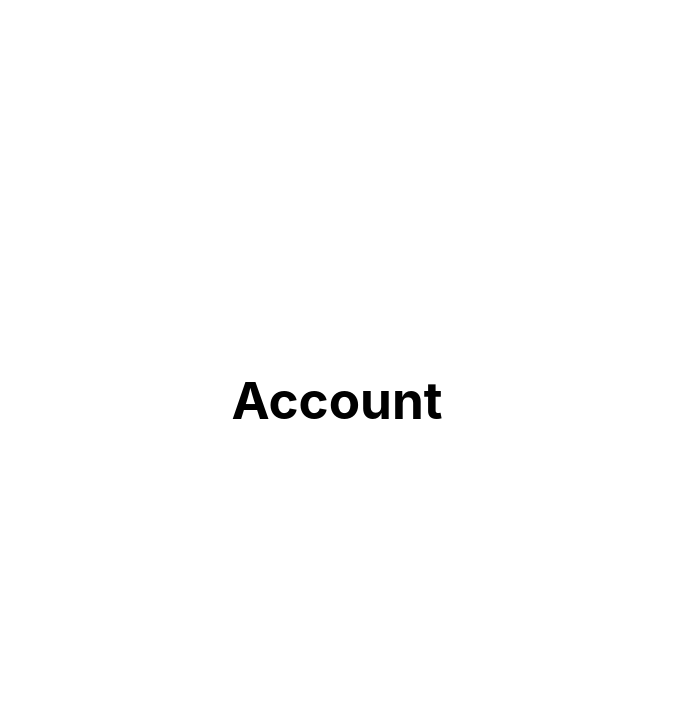
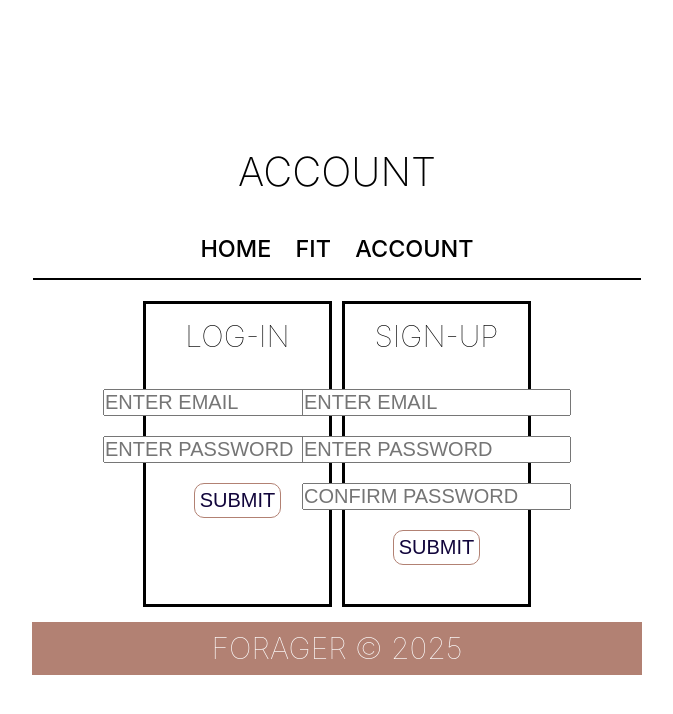
Before and after one commit to injilaadi/forager, a React (Vite) app in the folder my-app/: page /Account in a window 1280 px wide. Shown: the top 714 px of the page, without its empty margins (303-976 px from the left). Built offline with nearby package versions, Linux system fonts and the light colour scheme.

Commit message:
Customized the account and fit tabs

```diff
--- a/my-app/src/App.jsx
+++ b/my-app/src/App.jsx
@@ -6,6 +6,8 @@ import Fit from "./pages/Fit"
 import Account from "./pages/Account"
 
 import './pages/Home.css'
+import './pages/Fit.css'
+import './pages/Account.css'
 import {BrowserRouter, Route, Routes} from "react-router-dom"
 
 import './App.css'
--- a/my-app/src/pages/Account.jsx
+++ b/my-app/src/pages/Account.jsx
@@ -4,7 +4,40 @@ function Account(){
 
         return(
 
-        <h1>Account</h1>
+            <section>
+            <h1 className = "homeTitle">Account</h1>
+
+            <nav className = "navBar">
+                <h3 className = "For you"><a className="anchorHover" href="/" style={{color: 'black'}} onMouseOver={"black"}>Home</a></h3>
+                <h3 className = "Find your best fit"><a href="/Fit" style={{color: 'black'}}>Fit</a></h3>
+                <h3 className = "Sign-in"><a href="/Account" style={{color: 'black'}}>Account</a></h3>
+            </nav>
+            <section class = "account">
+                <div class="account-container">
+                <h2 class ="sign-in2">Log-In</h2>
+                <input type="email" placeholder="Enter Email"/>
+                <input type="password" placeholder="Enter Password"/>
+                <input class = "submit" type="submit"/>
+
+                </div>
+                 <div class="account-container">
+
+                    <h2 class ="sign-in2">Sign-Up</h2>
+                    <input type="email" placeholder="Enter Email"/>
+                    <input type="password" placeholder="Enter Password"/>
+                    <input type="password" placeholder="Confirm Password"/>
+                    <input class = "submit" type="submit"/>
+                </div>
+
+
+
+
+            </section>
+            <footer class = "footer">
+                <h1 class = "footerTitle">Forager © 2025</h1>
+
+            </footer>
+        </section>
 
         )
 
--- a/my-app/src/pages/Fit.jsx
+++ b/my-app/src/pages/Fit.jsx
@@ -3,10 +3,67 @@ import React from "react";
 function Fit(){
 
         return(
+            <section>
+            <h1 className = "homeTitle">Find Your Fit</h1>
 
-        <h1>Fit</h1>
+            <nav className = "navBar">
+                <h3 className = "For you"><a className="anchorHover" href="/" style={{color: 'black'}} onMouseOver={"black"}>Home</a></h3>
+                <h3 className = "Find your best fit"><a href="/Fit" style={{color: 'black'}}>Fit</a></h3>
+                <h3 className = "Sign-in"><a href="/Account" style={{color: 'black'}}>Account</a></h3>
+            </nav>
 
-        )
+            <section class = "home-container">
+            <img class = "bottleimg fade" src="6.jpg"/>
+            <div class="homepg-txt">
+              <h2 class="serumText">Find your best fit</h2>
+              <h3 class = "serumDesc">A way to find sustainable dupes to your favorites. But better.</h3>
+              <button class = "shop">Add the fit</button>
+
+              </div>
+
+
+            </section>
+
+          <h4 class ="summerDrop">Here's Your Best Fit Matches</h4>
+          <section class = "summer-container">
+             <div class="product-container">
+              <img class ="product" src="https://www.esteelauder.com/media/export/cms/products/640x640/el_sku_PG5C01_640x640_0.jpg"/>
+              <button class ="product-label">Advanced Night Repair Serum Duo</button>
+              <button class = "product-desc">Synchronized Multi-Recovery Complex</button>
+               <p class="price">$193.00</p>
+              <button class = "purchase">Add To Bag</button>
+            </div>
+            <div class="product-container">
+              <img class ="product" src="https://www.esteelauder.com/media/export/cms/products/640x640/el_sku_YA6FCT_640x640_0.jpg"/>
+              <button class ="product-label">Double Wear
+        Stay-in-Place Foundation</button>
+              <button class = "product-desc">24-hour wear. Flawless, natural, matte foundation.</button>
+              <p class="price">$48.00</p>
+              <button class = "purchase">Add To Bag</button>
+            </div>
+            <div class="product-container">
+              <img class ="product" src="https://www.esteelauder.com/media/export/cms/products/640x640/el_sku_PMXX01_640x640_0.jpg"/>
+              <button class ="product-label">Moisturizer
+        Youth Power Creme </button>
+              <button class = "product-desc">Rich multi-action creme: Firming, lifting, radiance</button>
+              <p class="price">$64.00 - $120.00</p>
+              <button class = "purchase">Add To Bag</button>
+            </div>
+             <div class="product-container">
+              <img class ="product" src="https://www.esteelauder.com/media/export/cms/products/640x640/el_sku_PPPX01_640x640_0.jpg"/>
+              <button class ="product-label">Advanced Night Repair Eye Concentrate</button>
+              <button class = "product-desc">Reduces the look of lines. Skin feels firmer, nourished</button>
+               <p class="price">$78.00</p>
+              <button class = "purchase">Add To Bag</button>
+            </div>
+          </section>
+          <footer class = "footer">
+            <h1 class = "footerTitle">Forager © 2025</h1>
+
+        </footer>
+          </section>
+
+        );
 
 }
 export default Fit;
--- a/my-app/src/pages/Home.css
+++ b/my-app/src/pages/Home.css
@@ -162,7 +162,7 @@ body {
   .shop:hover{
     border:1px solid white;
   }
-  .summerDrop{
+  .recs{
     display:flex;
     justify-content: center;
     text-transform:uppercase;
@@ -174,7 +174,7 @@ body {
   }
 
 
-  .summer-container{
+  .recs-container{
     display:flex;
     flex-direction:row;
     justify-content:center;
--- a/my-app/src/pages/Home.jsx
+++ b/my-app/src/pages/Home.jsx
@@ -9,12 +9,12 @@ function Home(){
 
         <nav className = "navBar">
             <h3 className = "For you"><a className="anchorHover" href="/" style={{color: 'black'}} onMouseOver={"black"}>Home</a></h3>
-            <h3 className = "Find your best fit"><a href="/Fit" style={{color: 'black'}}>Forager</a></h3>
+            <h3 className = "Find your best fit"><a href="/Fit" style={{color: 'black'}}>Fit</a></h3>
             <h3 className = "Sign-in"><a href="/Account" style={{color: 'black'}}>Account</a></h3>
         </nav>
 
-        <h4 className ="summerDrop">Sustainable Recommendations</h4>
-        <section className = "summer-container">
+        <h4 className ="recs">Sustainable Recommendations</h4>
+        <section className = "recs-container">
            <div className="product-container">
             <img className ="product" src="https://www.esteelauder.com/media/export/cms/products/640x640/el_sku_PG5C01_640x640_0.jpg"/>
             <button className ="product-label">Advanced Night Repair Serum Duo</button>
@@ -46,8 +46,12 @@ function Home(){
             <button className = "purchase">Add To Bag</button>
           </div>
         </section>
+        <footer class = "footer">
+            <h1 class = "footerTitle">Forager © 2025</h1>
 
+        </footer>
       </section>
+
       </>
         );
 
```
